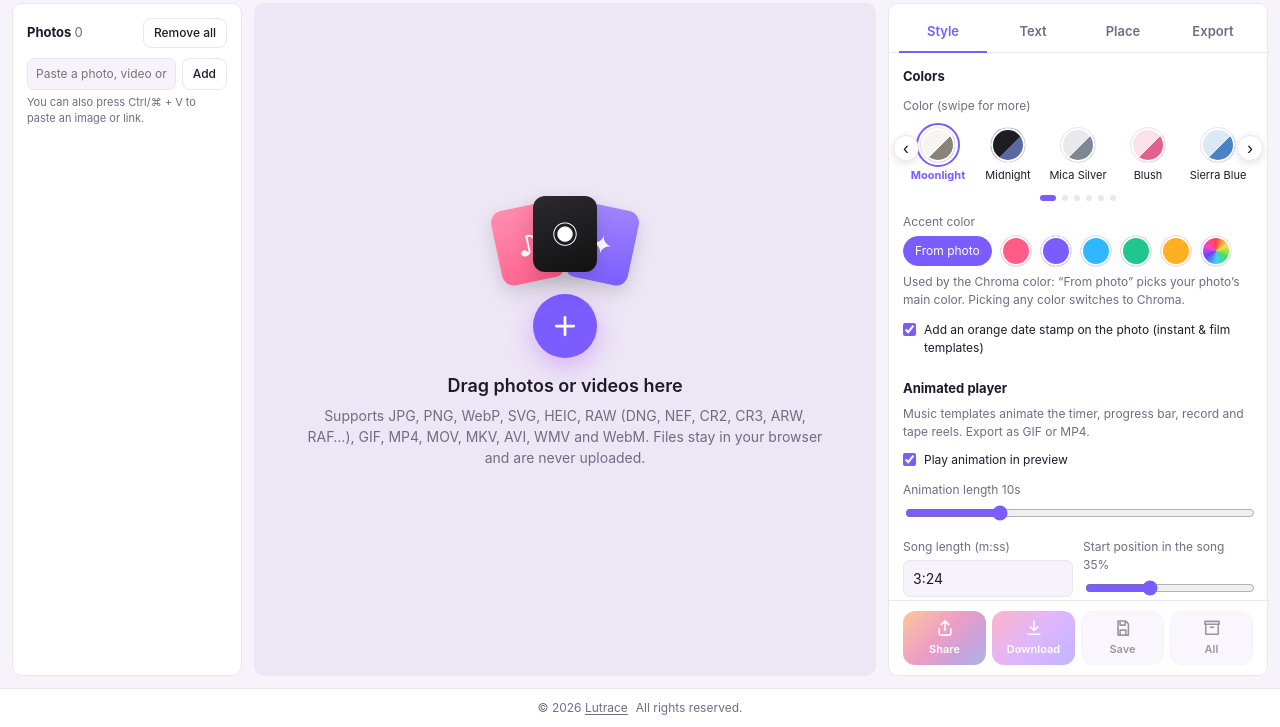
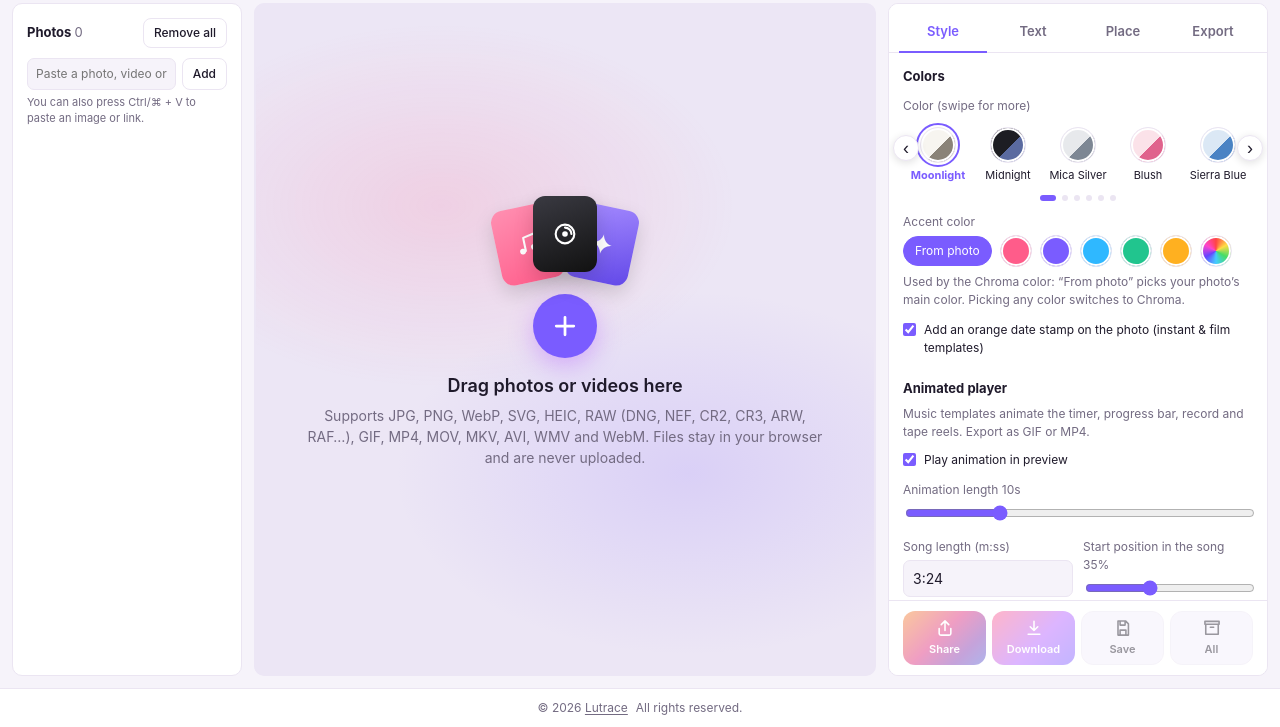
Before and after one commit to Yucheng0208/Lutrace, a website: page public/index.html in a window 1280 px wide. Shown: the part 73-800 px from the top of the page. Drawn offline with nearby package versions, Linux system fonts and the light colour scheme; a web font is replaced by a local one.

Commit message:
Polish empty-state dropzone visuals
Add themed glow effects, SVG artwork, and hover/drag animations to the empty-state cards. Bump the stylesheet cache version.

```diff
--- a/public/assets/style.css
+++ b/public/assets/style.css
@@ -705,16 +705,29 @@ h2 { font-size: 13px; margin: 0 0 10px; font-weight: 650; }
 }
 .field textarea:focus, .quote-card textarea:focus { outline: 2px solid var(--primary); outline-offset: -1px; }
 
-/* 空白狀態 */
+/* 空白狀態：三張小卡，滑過或拖曳檔案時散開 */
+:root { --glow-1: rgba(255, 92, 138, .16); --glow-2: rgba(122, 92, 255, .16); }
+:root[data-theme="dark"] { --glow-1: rgba(255, 92, 138, .14); --glow-2: rgba(122, 92, 255, .18); }
+@media (prefers-color-scheme: dark) { :root:not([data-theme="light"]) { --glow-1: rgba(255, 92, 138, .14); --glow-2: rgba(122, 92, 255, .18); } }
+.dropzone {
+  background: radial-gradient(420px 260px at 30% 30%, var(--glow-1), transparent 70%),
+    radial-gradient(420px 260px at 70% 70%, var(--glow-2), transparent 70%);
+}
 .dz-cards { position: relative; width: 150px; height: 92px; margin: 0 auto 6px; }
 .dz-card {
   position: absolute; top: 10px; width: 64px; height: 76px; border-radius: 12px;
-  display: flex; align-items: center; justify-content: center; font-size: 26px; color: #fff;
-  box-shadow: 0 8px 20px rgba(0,0,0,.15);
+  display: flex; align-items: center; justify-content: center; color: #fff;
+  box-shadow: 0 8px 20px rgba(0,0,0,.15); transition: transform .25s cubic-bezier(.2, .9, .3, 1.2);
 }
+.dz-card svg { width: 28px; height: 28px; fill: none; stroke: currentColor; stroke-width: 1.8; stroke-linecap: round; stroke-linejoin: round; }
+.dz-card svg .fill { fill: currentColor; stroke: none; }
 .dz-card.c1 { left: 6px; transform: rotate(-12deg); background: linear-gradient(160deg, #ff8fb1, #ff5c8a); }
-.dz-card.c2 { left: 43px; top: 0; z-index: 1; background: linear-gradient(160deg, #2b2b30, #111); }
-.dz-card.c3 { left: 80px; transform: rotate(12deg); background: linear-gradient(160deg, #a58bff, #7a5cff); }
+.dz-card.c2 { left: 43px; top: 0; z-index: 1; background: linear-gradient(160deg, #3a3a42, #111); }
+.dz-card.c3 { left: 80px; transform: rotate(12deg); background: linear-gradient(160deg, #a58bff, #6248e8); }
+.dropzone:hover .dz-card.c1, .stage-panel.dragging .dz-card.c1 { transform: translateX(-8px) rotate(-18deg); }
+.dropzone:hover .dz-card.c2, .stage-panel.dragging .dz-card.c2 { transform: translateY(-6px); }
+.dropzone:hover .dz-card.c3, .stage-panel.dragging .dz-card.c3 { transform: translateX(8px) rotate(18deg); }
+@media (prefers-reduced-motion: reduce) { .dz-card { transition: none; } }
 .dz-desc { max-width: 520px; margin: 0 auto 14px; }
 
 /* 模板選擇 */
--- a/public/index.html
+++ b/public/index.html
@@ -20,7 +20,7 @@
   <link rel="preconnect" href="https://fonts.googleapis.com">
   <link rel="preconnect" href="https://fonts.gstatic.com" crossorigin>
   <link rel="stylesheet" href="https://fonts.googleapis.com/css2?family=Bebas+Neue&family=Caveat:wght@700&family=DM+Serif+Display:ital@0;1&family=LXGW+WenKai+TC&family=Noto+Sans+TC:wght@100..900&family=Saira:wght@100..900&family=Space+Mono:wght@400;700&family=VT323&display=swap">
-  <link rel="stylesheet" href="assets/style.css?v=13">
+  <link rel="stylesheet" href="assets/style.css?v=14">
 </head>
 <body>
   <header class="topbar">
@@ -68,7 +68,9 @@
       <div id="dropzone" class="dropzone">
         <div>
           <div class="dz-cards" aria-hidden="true">
-            <span class="dz-card c1">♪</span><span class="dz-card c2">◉</span><span class="dz-card c3">✦</span>
+            <span class="dz-card c1"><svg viewBox="0 0 24 24"><path d="M9 17.5V6l10-2v11.5"/><circle cx="6.5" cy="17.5" r="2.5" class="fill"/><circle cx="16.5" cy="15.5" r="2.5" class="fill"/></svg></span>
+            <span class="dz-card c2"><svg viewBox="0 0 24 24"><circle cx="12" cy="12" r="8"/><circle cx="12" cy="12" r="2.4" class="fill"/><path d="M12 6.5a5.5 5.5 0 0 1 5.5 5.5"/></svg></span>
+            <span class="dz-card c3"><svg viewBox="0 0 24 24"><path d="M12 3.5c.6 4.6 3.9 7.9 8.5 8.5-4.6.6-7.9 3.9-8.5 8.5-.6-4.6-3.9-7.9-8.5-8.5 4.6-.6 7.9-3.9 8.5-8.5z" class="fill"/></svg></span>
           </div>
           <button id="dz-add" class="dz-add" type="button" data-i18n-aria="btn.add">
             <svg viewBox="0 0 24 24" width="30" height="30" aria-hidden="true"><path d="M12 5v14M5 12h14" fill="none" stroke="currentColor" stroke-width="2.2" stroke-linecap="round"/></svg>
```
